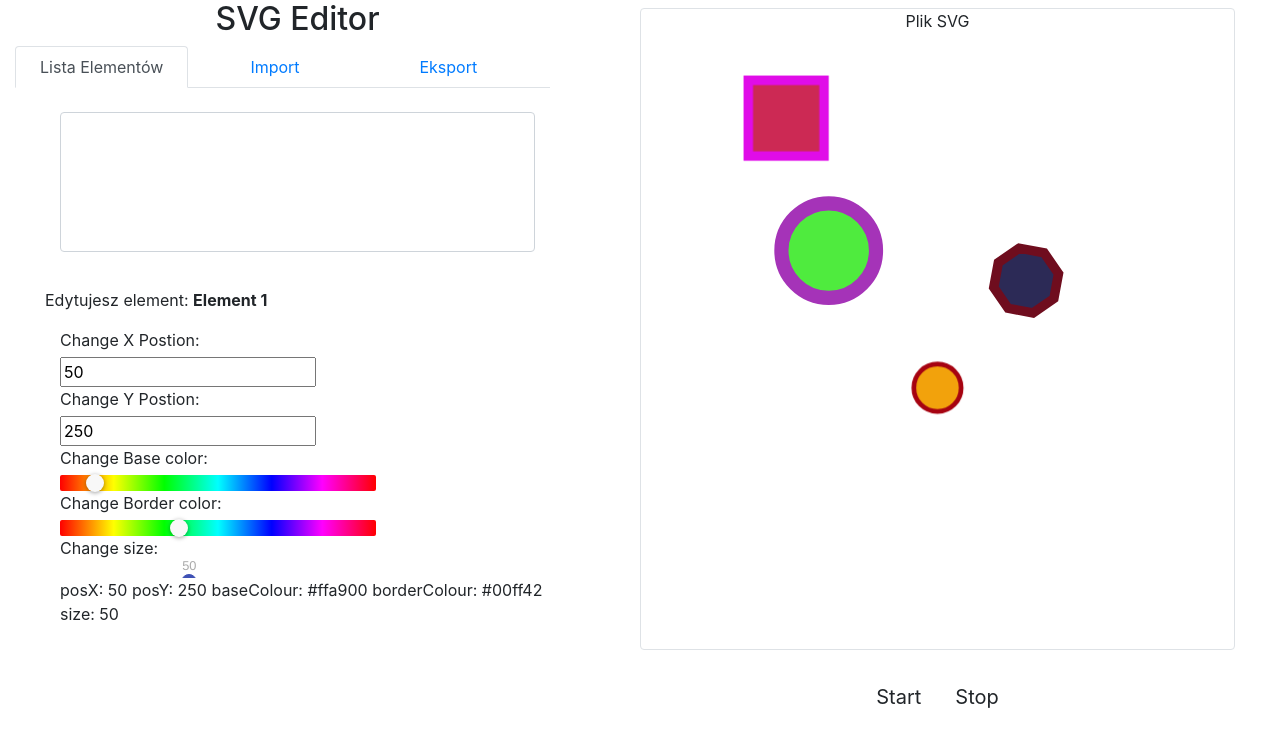
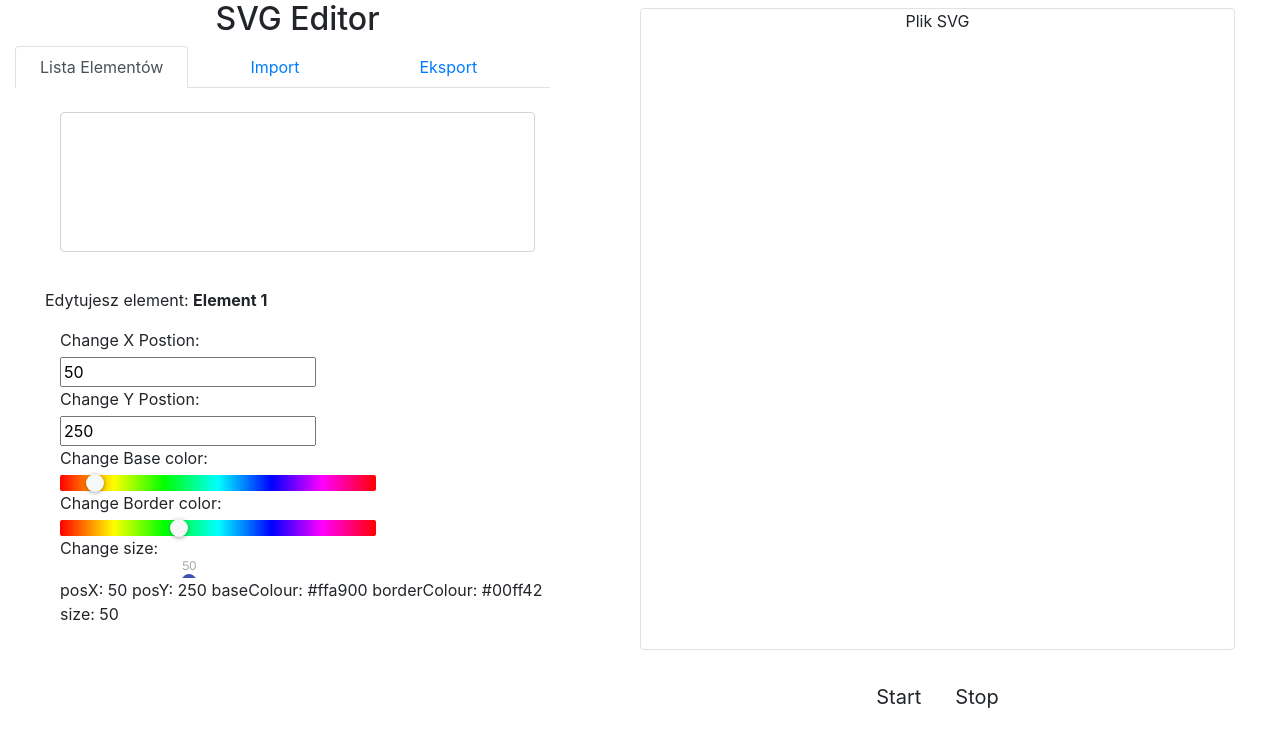
Before and after one commit to wasikm04/svg-animation-editor, a React (Create React App) app: page / in a window 1280 px wide. Shown: the top 742 px of the page. Built offline with nearby package versions, Linux system fonts and the light colour scheme.

Commit message:
Added handling of remaining cases during svg file upload

```diff
--- a/src/App.js
+++ b/src/App.js
@@ -29,8 +29,9 @@ class App extends React.Component {
   };
 
   handleChange(propertyName,propertyValue,elementID ) {
+    //tu trzeba jakieś ogarnięte wyszukiwanie zmiennych i ustawianie
     var prevState = this.state.file;
-    prevState.circle[0]._attributes.cx = propertyValue;
+    prevState.rect._attributes.x = propertyValue;
 
     this.setState({
       file:  prevState
--- a/src/EditionPanel.js
+++ b/src/EditionPanel.js
@@ -151,7 +151,7 @@ class EditionPanel extends React.Component {
   }
 
   handleXPositionChange(valueChange) {
-    this.props.handleChange("xposition",valueChange,this.props.file.selectedElement);
+    this.props.handleChange("cx",valueChange,this.props.file.selectedElement);
     this.setState({xposition: valueChange});
   }
 
--- a/src/SVGWindow.js
+++ b/src/SVGWindow.js
@@ -1,10 +1,36 @@
 import React from 'react';
 import "./styles/App.css";
-import { ReactComponent as SVGExample} from "./svg/example.svg";
 class SVGWindow extends React.Component {
   constructor(props) {
     super(props);
     this.convertState = this.convertState.bind(this);
+    this.createElements = this.createElements.bind(this);
+    this.parseArray = this.parseArray.bind(this);
+  }
+
+  createElements(elements, Category){
+        var arr =[];
+        var tmpelement = null;
+         var tmpAnimates =[];
+         for(var arrelem in elements){
+           if(elements[arrelem].type === "animate"){
+              tmpAnimates.push(elements[arrelem]);
+           }else{
+             if(tmpelement){
+              arr.push(<Category key={tmpelement.id} {...tmpelement}>{tmpAnimates.map((el) => el)}</Category>)
+              tmpAnimates.length = 0;
+              tmpelement = elements[arrelem];
+            }else{
+               tmpelement = elements[arrelem] ;
+            }
+           }
+         }
+         if(tmpelement){
+          arr.push(<Category key={tmpelement.id} {...tmpelement}>{tmpAnimates.map((el) => el)}</Category>);
+         }
+         //console.log("Lista z createElements")
+         //console.log(arr);
+         return arr;
   }
 
   parseArray(elem){ //wczytywanie atrybutów z obiektów lub tablic obiektów
@@ -18,13 +44,15 @@ class SVGWindow extends React.Component {
                 //zamiana key na key bez '-'
                 attrobj[key3] = elem[obj][attr]._attributes[key3];
               }
-              resultarray.push(<animate {...attrobj}/>);
+              resultarray.push(<animate key={attrobj.id} {...attrobj}/>);
+              attrobj = {};
           } else{ //_attributes
               for(var key in elem[obj][attr]){
                 //zamiana key na key bez '-'
                 attrobj[key] = elem[obj][attr][key];
               }
               resultarray.push(attrobj);
+              attrobj = {};
           }
         }
       };
@@ -34,17 +62,16 @@ class SVGWindow extends React.Component {
         attrobj[key2] = elem._attributes[key2];
         }
         resultarray.push(attrobj);
+        attrobj = {};
     }
-    console.log(resultarray);
+    //console.log("Lista z parseArray")
+    //console.log(resultarray);
     return resultarray;
   }
 
   convertState(file){
     var arr= [];
     var svgattributes = {};
-    //przykład
-    arr.push(<div key="1">12123</div>);
-    arr.push(<div key="2">1we3</div>);
 
     for(var elem in file) { //główna pętla
       if( elem === "_attributes"){ //poszczególne elementy, tu svg
@@ -52,45 +79,56 @@ class SVGWindow extends React.Component {
           //zamiana key na key bez '-'
           svgattributes[key2] = file[elem][key2];
         }
-        console.log(svgattributes);
+        continue;
       }
       if( elem === "circle"){
-         var circle = this.parseArray(file[elem])
-
-         //arr.push();
-         // [{x:1,y2}, <animate asfkha/>]
-        // rysowanie elementu circle == "<cricle tab[0]>tab[1]</circle>"
+         var circles = this.parseArray(file[elem])
+         var arrayOfJsxCircles = this.createElements(circles, "circle");
+         arr = arr.concat(arrayOfJsxCircles);
+         continue;
       }
       if( elem === "rect"){
-
+         var rects = this.parseArray(file[elem])
+         var arrayOfJsxRects = this.createElements(rects, "rect");
+         arr = arr.concat(arrayOfJsxRects);
+         continue;
       }
       if( elem === "polygon"){
-
+        var polygons = this.parseArray(file[elem])
+        var arrayOfJsxpolygons = this.createElements(polygons, "polygon");
+        arr = arr.concat(arrayOfJsxpolygons);
+        continue;
       }
       if(elem === "ellipse"){
+        var ellipses = this.parseArray(file[elem])
+        var arrayOfJsxellipses = this.createElements(ellipses, "ellipse");
+        arr = arr.concat(arrayOfJsxellipses);
+        continue;
+      }
+      if(elem === "script"){
+        arr.push(<script type="text/ecmascript">{file[elem]._cdata}</script>);
+        continue;
+      }
+      if(elem === "style"){
+        arr.push(<style>{file[elem]._text}</style>);
+      }
+    }
 
-      }
-
-
-    }
-    return <svg {...svgattributes}>{arr}</svg>;
+    //console.log("Lista z convertState")
+    //console.log(arr);
+    return <svg  {...svgattributes}>{arr}</svg>;
   }
 
-
     render() {
-      //var rawSvg = '<?xml version="1.0" encoding="utf-8"?><!-- Generator: Adobe Illustrator 16.0.0, SVG Export Plug-In . SVG Version: 6.00 Build 0)  --><!DOCTYPE svg PUBLIC "-//W3C//DTD SVG 1.1//EN" "http://www.w3.org/Graphics/SVG/1.1/DTD/svg11.dtd"><svg version="1.1" id="drawing" xmlns="http://www.w3.org/2000/svg" xmlns:xlink="http://www.w3.org/1999/xlink" x="0px" y="0px"	 width="500px" height="500px" viewBox="0 0 500 500" enable-background="new 0 0 500 500" xml:space="preserve"><line id="line1234" fill="none" stroke="#FF7BAC" stroke-width="20" stroke-linecap="round" stroke-miterlimit="10" x1="138.682" y1="250" x2="293.248" y2="95.433"/><rect id="rect1235" x="22.48" y="19.078" fill="#F7931E" stroke="#C1272D" stroke-width="5" stroke-linecap="round" stroke-linejoin="round" stroke-miterlimit="10" width="94.972" height="94.972"/><path id="path1236" opacity="0.5" fill="#29ABE2" d="M189.519,131.983c0,5.523-4.477,10-10,10H92.257c-5.523,0-10-4.477-10-10V53.659	c0-5.523,4.477-10,10-10h87.262c5.523,0,10,4.477,10,10V131.983z"/><circle id="circle1237" opacity="0.8" fill="#8CC63F" cx="201.603" cy="159.508" r="69.067"/><polygon id="polygon1238" fill="none" stroke="#8C6239" stroke-width="20" stroke-linecap="round" stroke-miterlimit="10" points="286.331,287.025 	227.883,271.365 212.221,212.915 255.009,170.127 313.459,185.789 329.119,244.237 "/></svg>'
-      //var draw = SVG('#drawing')
-      //console.log(draw);
-      //var store = draw.svg(rawSvg);
-      //console.log(store);
-
       return (
         <div className="container mt-2 border rounded h-100 d-inline-block">
             <div className="container fill panel panel-primary">
               <div className="panel-heading text-center">Plik SVG</div>
               <div className="panel-body container fill">
                 <div className="container fill text-center">
-                {this.props.file ? this.convertState(this.props.file) : <SVGExample/>}
+                {this.props.file ? this.convertState(this.props.file) : null}
+                {console.log("zmiana stanu!")}
+                {/*zamiast SVGexample wczytywać z pliku w upload na starcie aplikacji */}
                 </div>
               </div>
               <div className="panel-footer">
```
Also changed, not shown: src/svg/example.svg.
